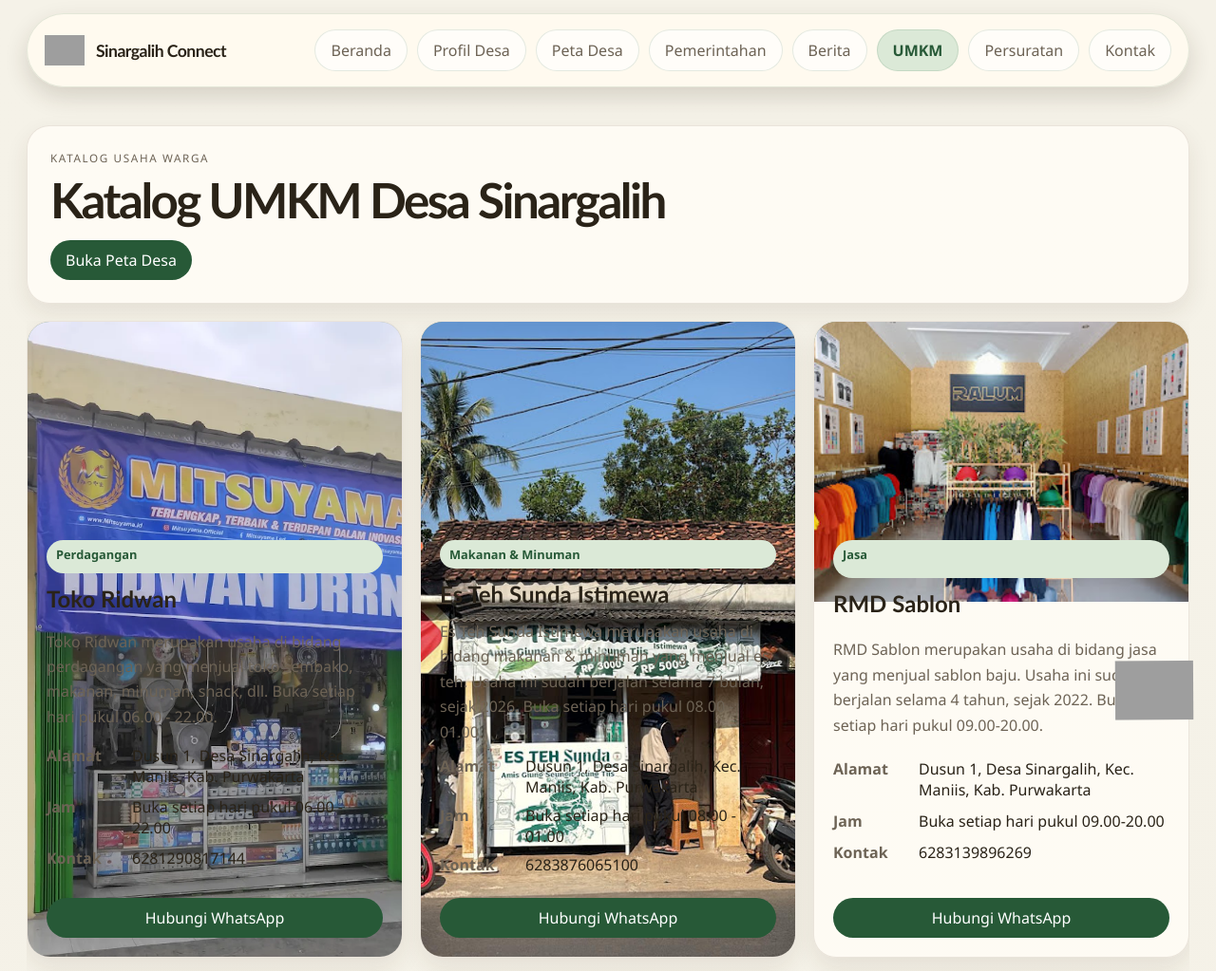
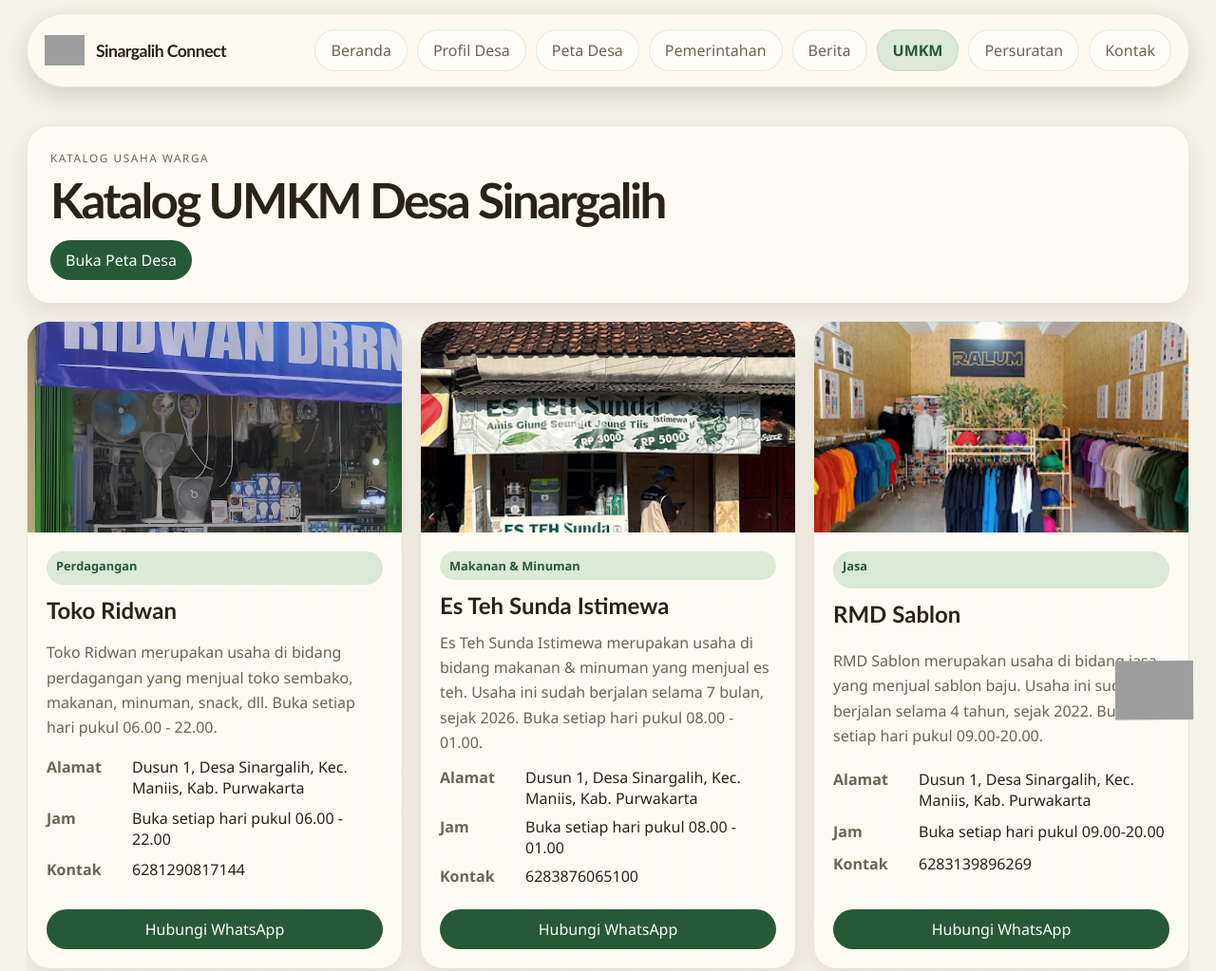
Before and after one commit to pesalxyz/sinargalih-connect, a website: page katalog-umkm.html in a window 1280 px wide. Shown: the top 1023 px of the page at 95% size. Drawn offline with Linux system fonts and the light colour scheme; no server answers; grey boxes are pictures that could not be loaded.

Commit message:
Fit UMKM card photos

```diff
--- a/katalog-umkm.html
+++ b/katalog-umkm.html
@@ -5,7 +5,7 @@
     <meta name="viewport" content="width=device-width, initial-scale=1.0" />
     <link rel="icon" type="image/png" href="./assets/images/favicon-sinargalih.png" />
     <title>Katalog UMKM Desa Sinargalih</title>
-    <link rel="stylesheet" href="./styles.css?v=59" />
+    <link rel="stylesheet" href="./styles.css?v=62" />
     <script src="./site-data.js?v=9" defer></script>
     <script src="./chatbot.js?v=2" defer></script>
   </head>
--- a/styles.css
+++ b/styles.css
@@ -1656,16 +1656,19 @@
 
 .data-card {
   display: grid;
-  grid-template-rows: 210px 1fr;
+  grid-template-rows: auto 1fr;
   gap: 0;
   padding: 0;
   overflow: hidden;
 }
 
 .data-card-media {
-  height: 210px;
+  position: relative;
+  aspect-ratio: 16 / 9;
+  min-height: 0;
   display: grid;
   place-items: center;
+  overflow: hidden;
   background:
     linear-gradient(145deg, rgba(39, 89, 55, 0.58), rgba(197, 124, 47, 0.22)),
     #dfe6d7;
@@ -1683,9 +1686,12 @@
 }
 
 .data-card-image-button {
+  position: absolute;
+  inset: 0;
   width: 100%;
   height: 100%;
   display: block;
+  overflow: hidden;
   border: none;
   padding: 0;
   background: transparent;
```
